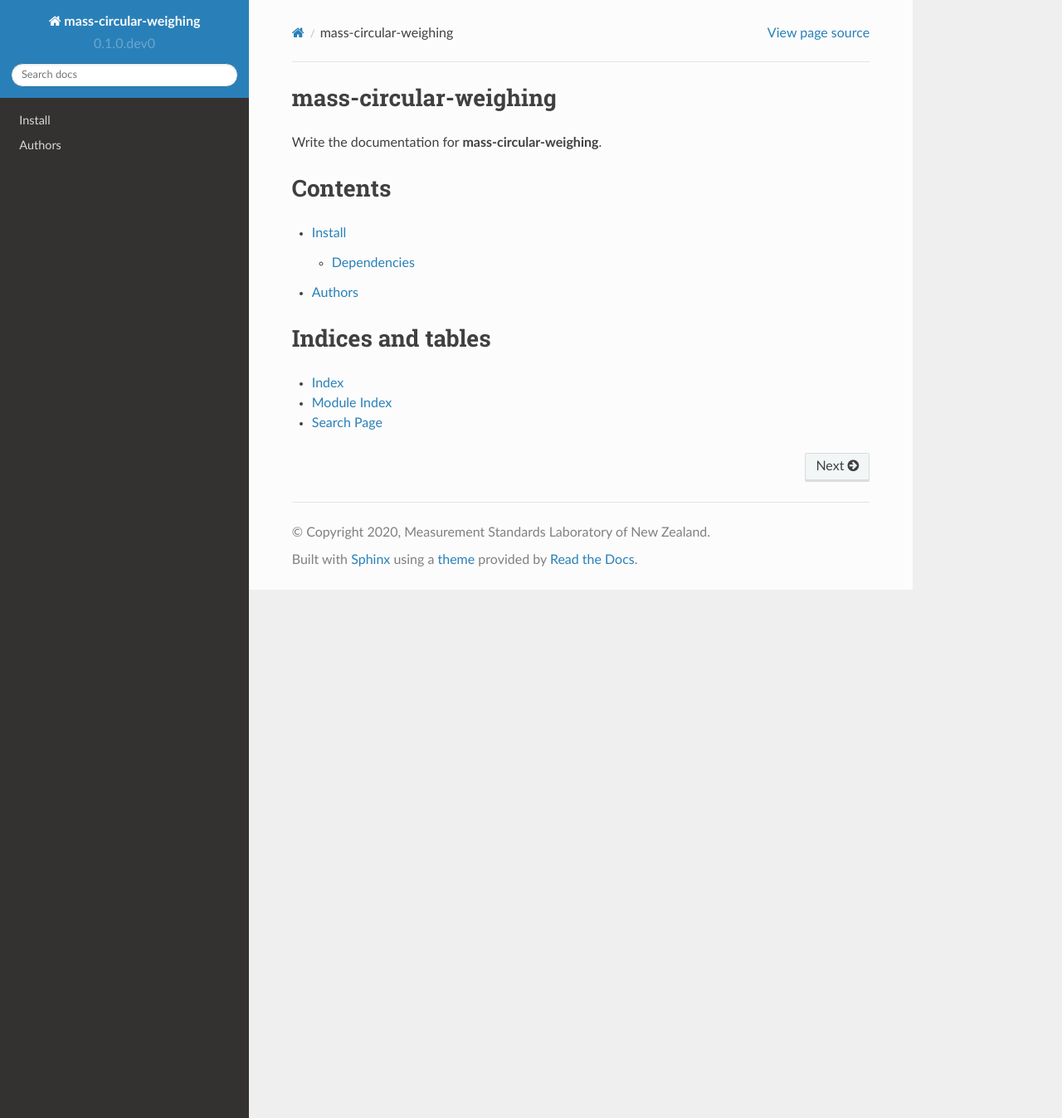
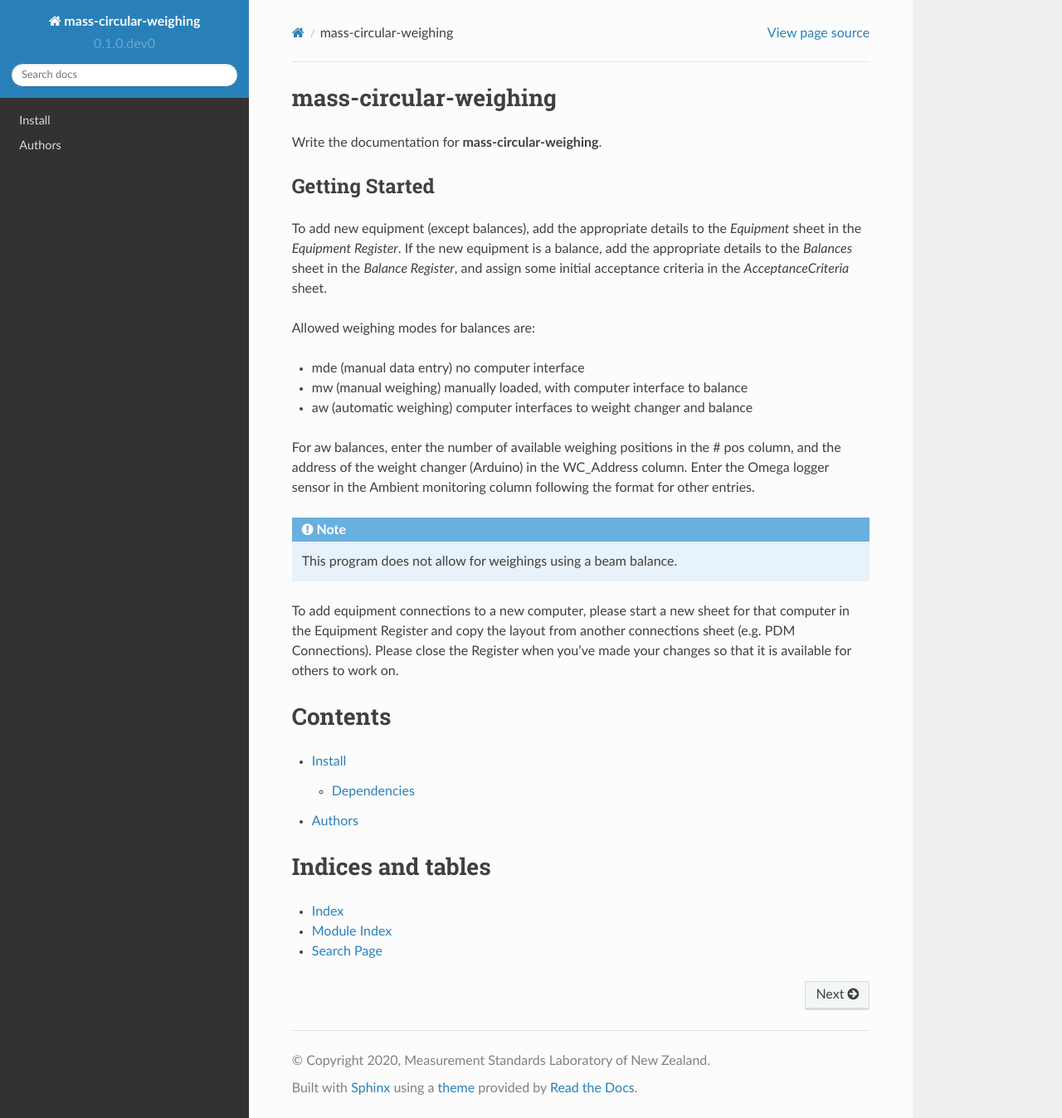
Before and after one commit to MSLNZ/Mass-Circular-Weighing, a Sphinx documentation site: the page built from docs/index.rst, in a window 1280 px wide and 1348 px high. Shown: the whole window at 83% size. Built offline with Sphinx 7.4.7 and the Read the Docs theme 2.0.0, drawn with Linux system fonts in a browser that asks for light colours; pages that are not in the unit, such as notebooks, are missing from menus.

Commit message:
edits to docs

```diff
--- a/docs/index.rst
+++ b/docs/index.rst
@@ -4,6 +4,32 @@ mass-circular-weighing
 ======================
 
 Write the documentation for **mass-circular-weighing**.
+
+
+
+Getting Started
+---------------
+
+To add new equipment (except balances), add the appropriate details to the `Equipment` sheet in the *Equipment Register*.
+If the new equipment is a balance, add the appropriate details to the `Balances` sheet in the *Balance Register*,
+and assign some initial acceptance criteria in the `AcceptanceCriteria` sheet.
+
+Allowed weighing modes for balances are:
+
+* mde	(manual data entry) 	no computer interface
+* mw	(manual weighing) 	manually loaded, with computer interface to balance
+* aw	(automatic weighing)	computer interfaces to weight changer and balance
+
+For aw balances, enter the number of available weighing positions in the # pos column,
+and the address of the weight changer (Arduino) in the WC_Address column.
+Enter the Omega logger sensor in the Ambient monitoring column following the format for other entries.
+
+.. note::
+   This program does not allow for weighings using a beam balance.
+
+To add equipment connections to a new computer, please start a new sheet for that computer in the Equipment Register
+and copy the layout from another connections sheet (e.g. PDM Connections).
+Please close the Register when you’ve made your changes so that it is available for others to work on.
 
 Contents
 ========
```
Also changed, not shown: README.rst (+9 -0 lines).
